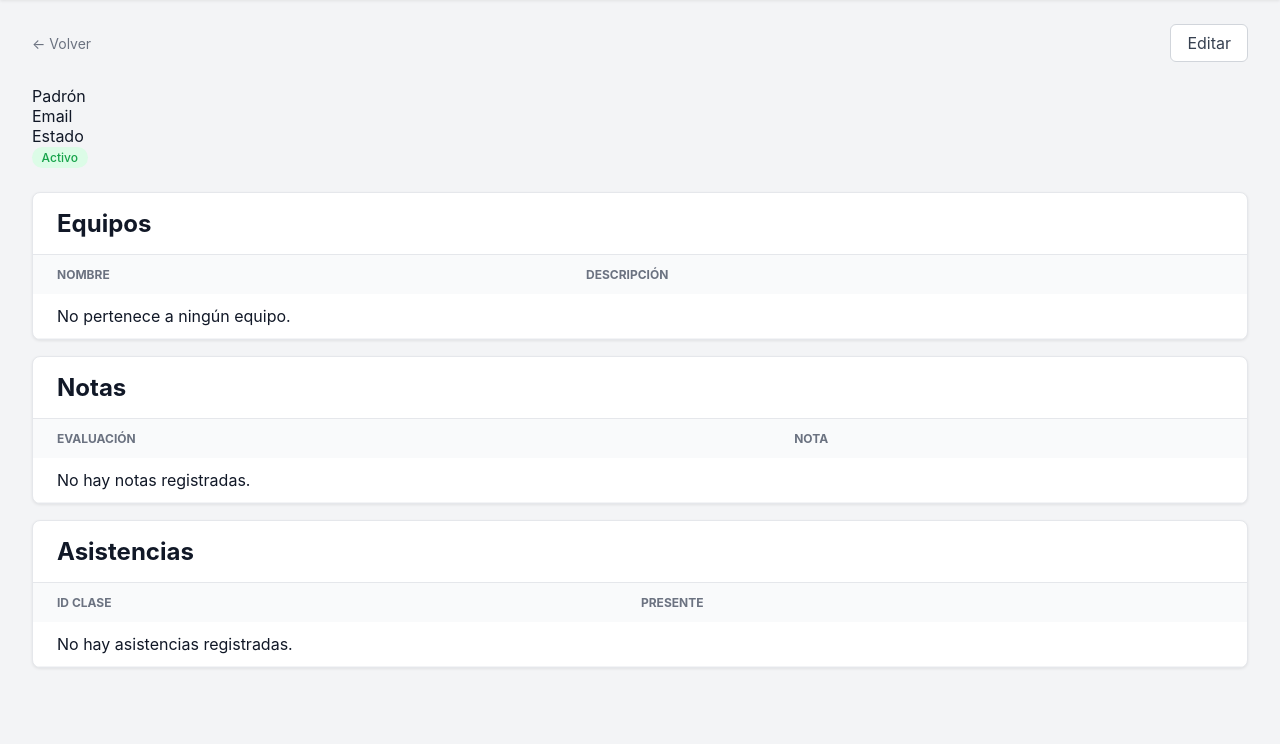
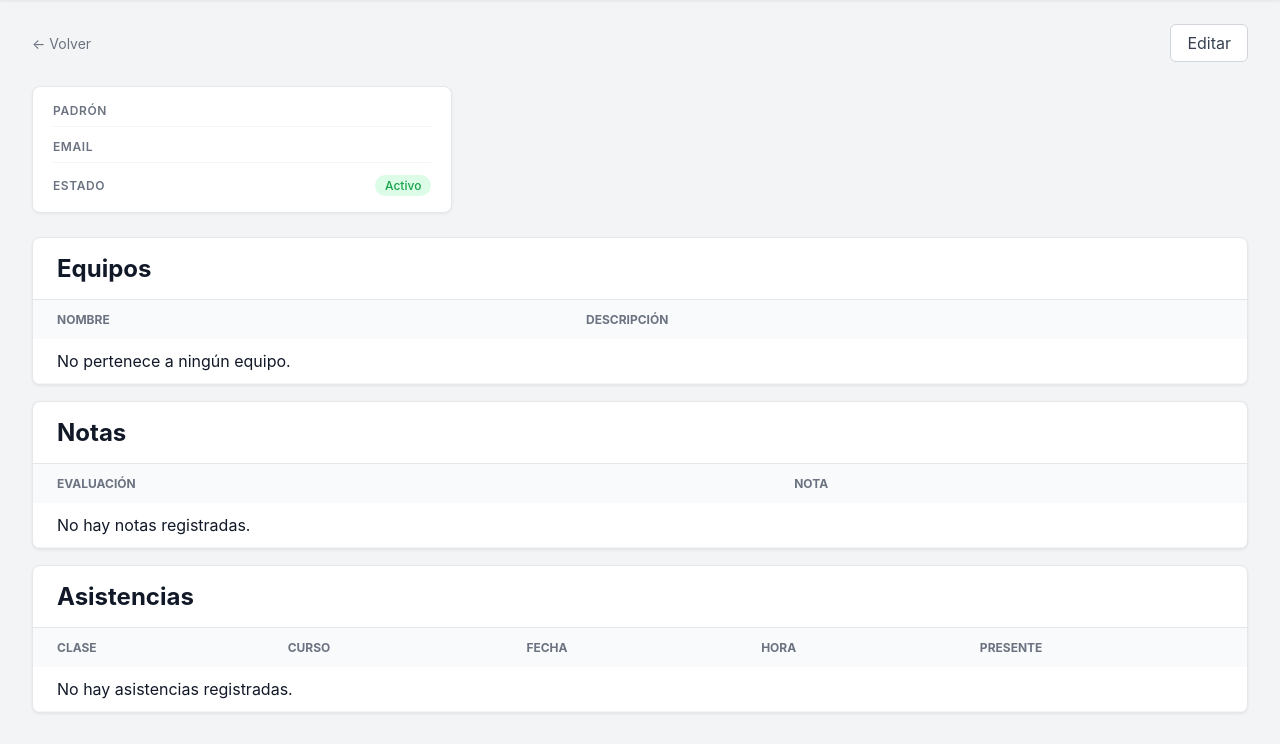
Before and after one commit to msoiffer-facu/tp_final_ids, a Flask app: page /alumnos/1 in a window 1280 px wide. Shown: the part 56-800 px from the top of the page. Run offline with Flask 3, Linux system fonts and the light colour scheme; data that the repository does not hold is empty.

Commit message:
fix html y css de alumnos

```diff
--- a/frontend/static/css/alumnos.css
+++ b/frontend/static/css/alumnos.css
@@ -357,3 +357,48 @@
     color: #16a34a;
     font-weight: 500;
 }
+
+/* ── DETALLE ALUMNO ── */
+
+.perfil-card {
+    margin-bottom: 1.5 rem;
+    background: #fff;
+    border: 1px solid #e5e7eb;
+    border-radius: 8px;
+    padding: 1rem 1.25rem;
+    box-shadow: 0 1px 3px rgba(0,0,0,0.06);
+
+    display: flex;
+    flex-direction: column;
+    gap: 0.75rem;
+
+    max-width: 420px;
+}
+
+.perfil-row {
+    display: flex;
+    justify-content: space-between;
+    align-items: center;
+
+    padding-bottom: 0.5rem;
+    border-bottom: 1px solid #f3f4f6;
+}
+
+.perfil-row:last-child {
+    border-bottom: none;
+    padding-bottom: 0;
+}
+
+.perfil-label {
+    font-size: 0.75rem;
+    text-transform: uppercase;
+    letter-spacing: 0.05em;
+    color: #6b7280;
+    font-weight: 600;
+}
+
+.perfil-value {
+    font-size: 0.9rem;
+    font-weight: 600;
+    color: #111827;
+}
--- a/frontend/templates/alumnos/alumno_detalle.html
+++ b/frontend/templates/alumnos/alumno_detalle.html
@@ -35,35 +35,27 @@
 
 </div>
 
-<div class="detalle-grid">
+<div class="perfil-card">
 
-    <div class="detalle-card">
-        <p class="detalle-label">Padrón</p>
-        <p class="detalle-valor">{{ alumno.padron }}</p>
+    <div class="perfil-row">
+        <span class="perfil-label">Padrón</span>
+        <span class="perfil-value">{{ alumno.padron }}</span>
     </div>
 
-    <div class="detalle-card">
-        <p class="detalle-label">Email</p>
-        <p class="detalle-valor">{{ alumno.email }}</p>
+    <div class="perfil-row">
+        <span class="perfil-label">Email</span>
+        <span class="perfil-value">{{ alumno.email }}</span>
     </div>
 
-    <div class="detalle-card">
-        <p class="detalle-label">Estado</p>
-
-        <p class="detalle-valor">
-
+    <div class="perfil-row">
+        <span class="perfil-label">Estado</span>
+        <span class="perfil-value">
             {% if alumno.abandono %}
-                <span class="badge rojo">
-                    Abandonó
-                </span>
+                <span class="badge rojo">Abandonó</span>
             {% else %}
-                <span class="badge verde">
-                    Activo
-                </span>
+                <span class="badge verde">Activo</span>
             {% endif %}
-
-        </p>
-
+        </span>
     </div>
 
 </div>
@@ -165,43 +157,36 @@
     <div class="table-card-header">
         <h2>Asistencias</h2>
     </div>
-
     <table>
 
         <thead>
             <tr>
-                <th>ID Clase</th>
+                <th>Clase</th>
+                <th>Curso</th>
+                <th>Fecha</th>
+                <th>Hora</th>
                 <th>Presente</th>
             </tr>
         </thead>
 
         <tbody>
-
             {% for asistencia in asistencias %}
             <tr>
-
+                <td>{{ asistencia.clase_presencial_id }}</td>
+                <td>{{ asistencia.curso_nombre }}</td>
+                <td>{{ asistencia.fecha }}</td>
+                <td>{{ asistencia.asistencia_registrada }}</td>
                 <td>
-                    {{ asistencia.clase_presencial_id }}
+                    {% if asistencia.presente %}
+                     <span class="badge verde">Sí</span>
+                    {% else %}
+                     <span class="badge rojo">No</span>
+                    {% endif %}
                 </td>
-
-                <td>
-
-                    {% if asistencia.presente %}
-                        <span class="badge verde">
-                            Sí
-                        </span>
-                    {% else %}
-                        <span class="badge rojo">
-                            No
-                        </span>
-                    {% endif %}
-
-                </td>
-
             </tr>
             {% else %}
             <tr>
-                <td colspan="2" class="vacio">
+                <td colspan="5" class="vacio">
                     No hay asistencias registradas.
                 </td>
             </tr>
```
Also changed, not shown: frontend/templates/alumnos/listado.html (+17 -46 lines), 1 other file.
